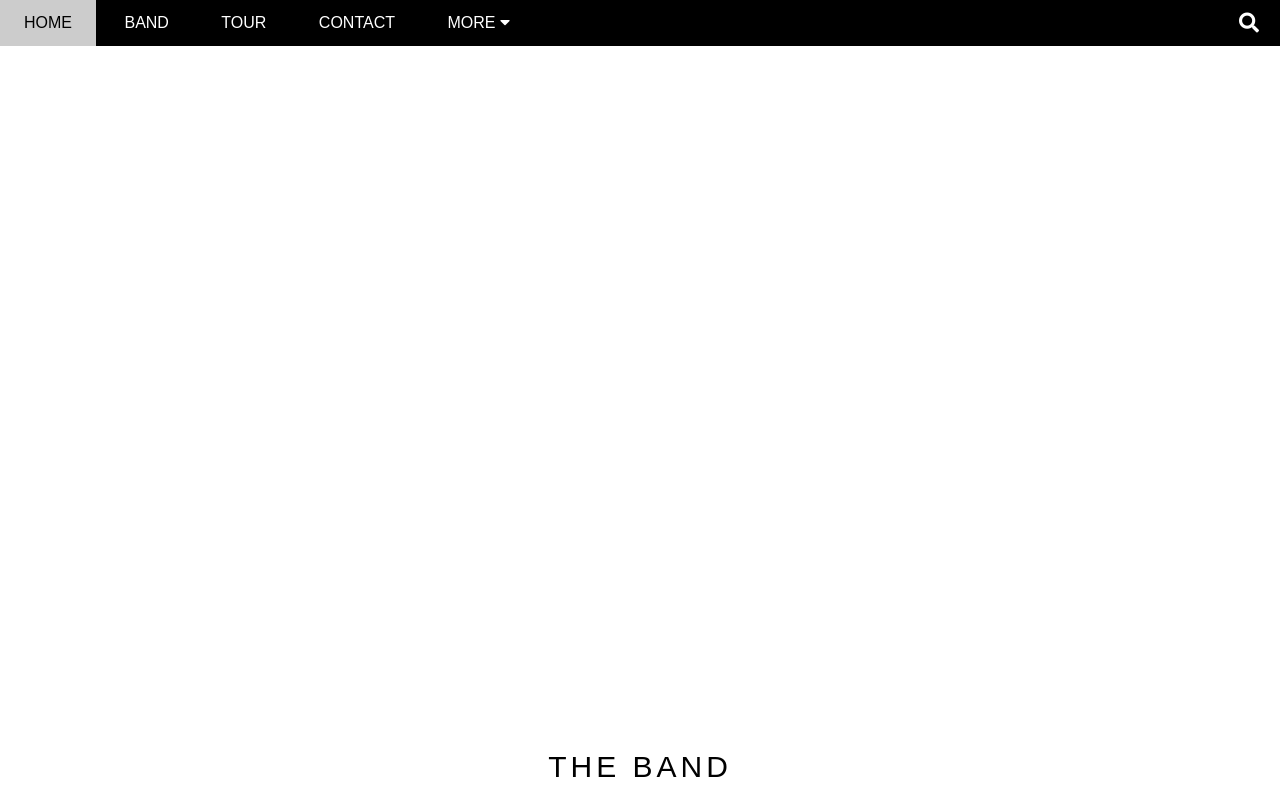
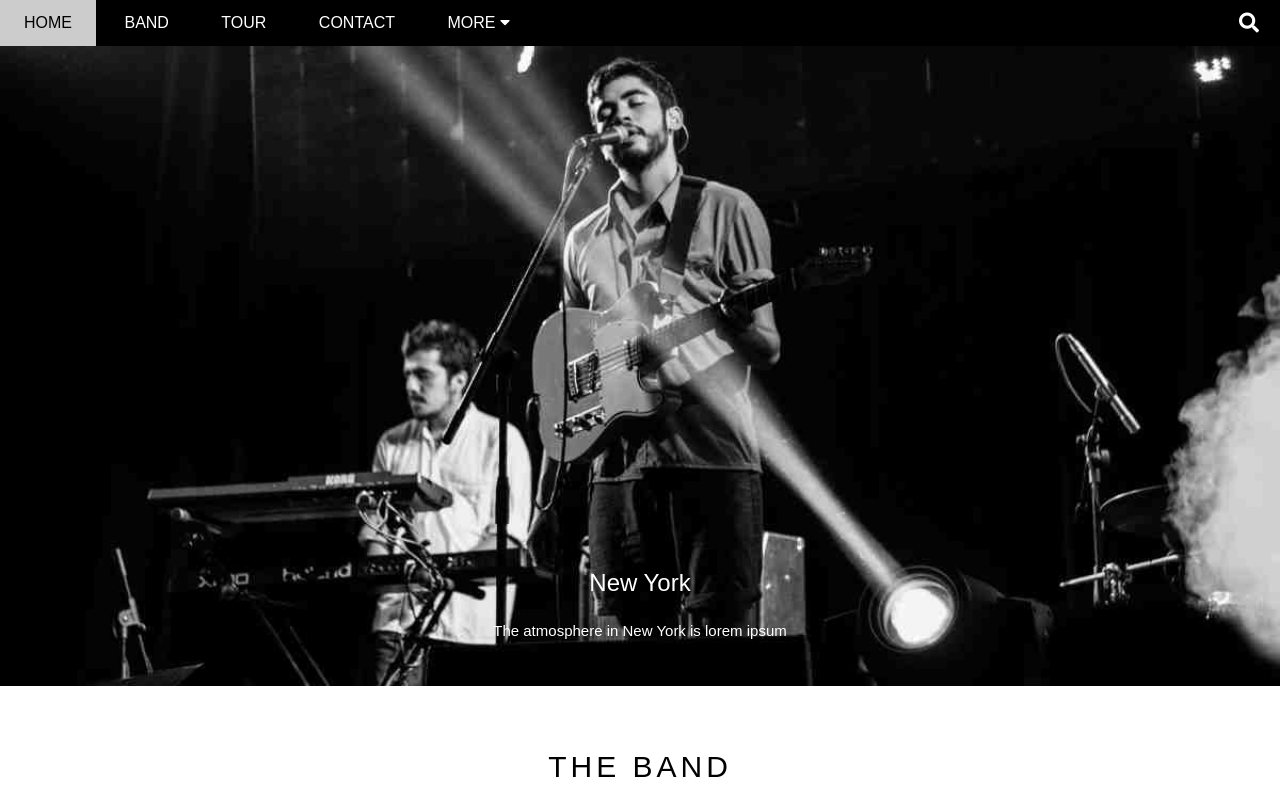
Before and after one commit to CarsonIT/Band-Web, a plain HTML site: page index.html in a window 1280 px wide. Shown: the top 800 px of the page. Drawn offline with Linux system fonts and the light colour scheme; the site is published under a folder, as on GitHub Pages, so addresses that start at the root find nothing.

Commit message:
Complete

```diff
--- a/assets/css/style.css
+++ b/assets/css/style.css
@@ -176,7 +176,7 @@ html{
     position: relative;
     margin-top: 46px;
     padding-top: 50%;
-    background: url("/assets/img/slider/slider1.jpg") top center / cover no-repeat;
+    background: url("../img/slider/slider1.jpg") top center / cover no-repeat;
 }
 #slider .text-content{
     position: absolute;
```
